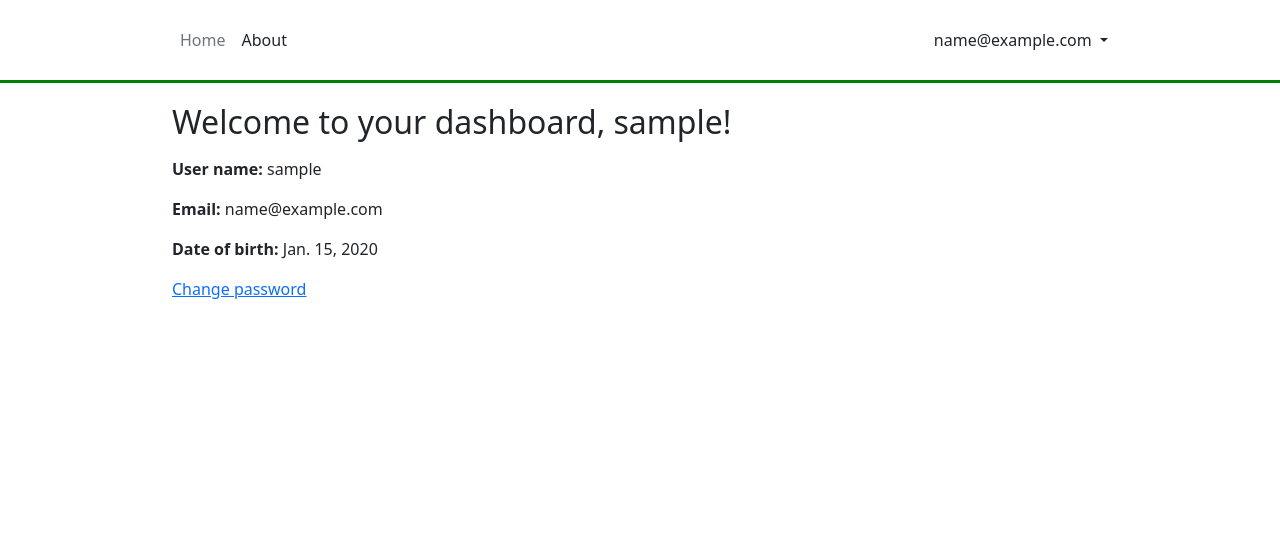
After one commit to azegas/CDP, a Django app: page /accounts/dashboard in a window 1280 px wide. The commit adds this page. Shown: the top 540 px of the page. Run offline with Django 4.2, Linux system fonts and the light colour scheme; a user stored in the database is signed in; tables that the repository leaves empty hold one stand-in row (values such as "Sample post").

Commit message:
authentication: user profile/dashboard page created

```diff
--- a/core/apps/accounts/urls.py
+++ b/core/apps/accounts/urls.py
@@ -1,7 +1,9 @@
 from django.urls import path
 
+from . import views
 from .views import SignUpView
 
 urlpatterns = [
     path("signup/", SignUpView.as_view(), name="signup"),
+    path("dashboard", views.DashboardView, name="dashboard"),
 ]
--- a/core/apps/accounts/views.py
+++ b/core/apps/accounts/views.py
@@ -1,3 +1,5 @@
+from django.contrib.auth.decorators import login_required
+from django.shortcuts import render
 from django.urls import reverse_lazy
 from django.views.generic.edit import CreateView
 
@@ -8,3 +10,17 @@ class SignUpView(CreateView):
     form_class = CustomUserCreationForm
     success_url = reverse_lazy("login")
     template_name = "registration/signup.html"
+
+
+@login_required
+def DashboardView(request):
+
+    # Get the logged-in user
+    user = request.user
+    context = {
+        "user_name": user.username,
+        "user_email": user.email,
+        "user_date_of_birth": user.date_of_birth,
+    }
+
+    return render(request, "registration/dashboard.html", context)
--- a/core/templates/_base.html
+++ b/core/templates/_base.html
@@ -37,7 +37,7 @@
                             {{ user.email }}
                         </a>
                         <ul class="dropdown-menu text-small">
-                            <li><a class="dropdown-item" href="{% url 'password_reset' %}">Change password</a></li>
+                            <li><a class="dropdown-item" href="{% url 'dashboard' %}">Dashboard</a></li>
                             <li>
                             <hr class="dropdown-divider">
                             </li>
--- /dev/null
+++ b/core/templates/registration/dashboard.html
@@ -0,0 +1,14 @@
+{% extends "_base.html" %}
+
+{% block content %}
+
+    <h2>Welcome to your dashboard, {{ user_name }}!</h2>
+
+    <p></p>
+    <p><strong>User name:</strong> {{ user_name }}</p>
+    <p><strong>Email:</strong> {{ user_email }}</p>
+    <p><strong>Date of birth:</strong> {{ user_date_of_birth }}</p>
+
+    <a href="{% url 'password_reset' %}">Change password</a>
+
+{% endblock %}
```
Also changed, not shown: README.md, 1 other file.
